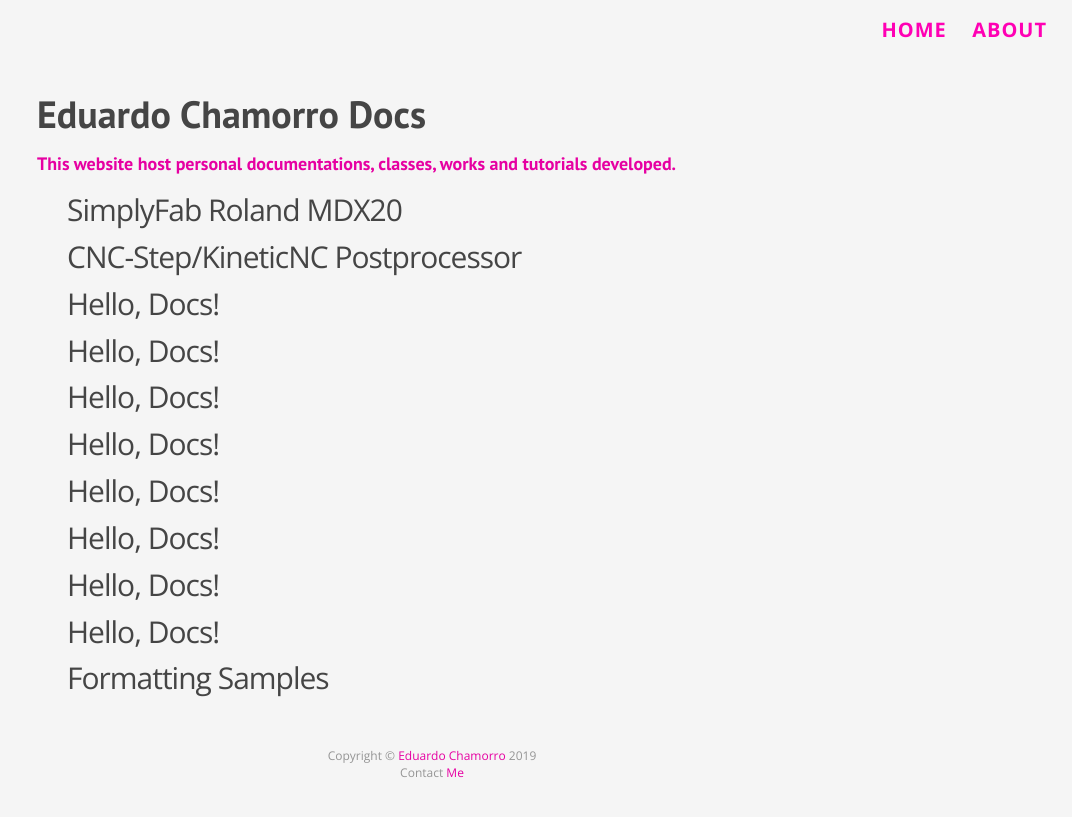
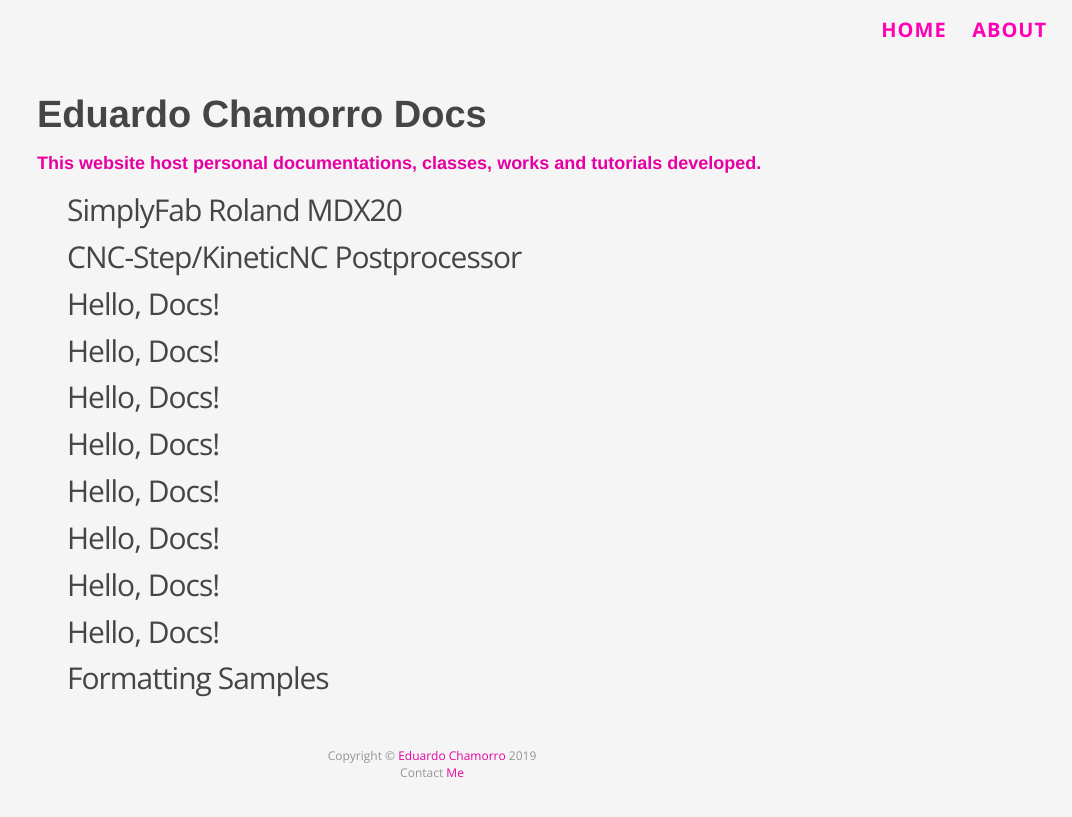
Before and after one commit to EDUARDOCHAMORRO/docs, a Jekyll site: the page built from index.html, in a window 1280 px wide. Shown: the top 817 px of the page, without its empty margins (208-1280 px from the left). Built offline with Jekyll 4.4.1, drawn with Linux system fonts in a browser that asks for light colours; nearby versions of some CDN libraries; Markdown is read by kramdown in place of the engine named in the settings.

Commit message:
typo fix

```diff
--- a/css/main.scss
+++ b/css/main.scss
@@ -3,7 +3,7 @@
 @charset "utf-8";
 
 // Our variables
-$base-font-family: 'PT Sans', Helvetica, Arial, sans-serif;
+$base-font-family:  Helvetica Neue, Helvetica, Arial, sans-serif;//Helvetica, Arial, sans-serif; //'PT Sans',
 $base-font-size:   20px;//16px
 $small-font-size:  $base-font-size * 0.895;//0.895;
 $large-font-size:  $base-font-size * 1.40;//1.40;
```
